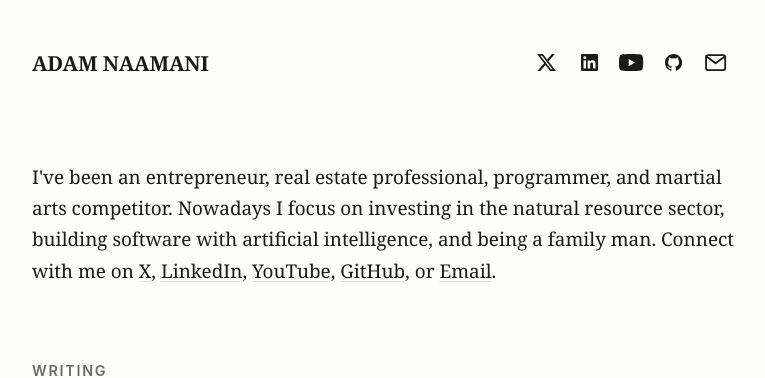
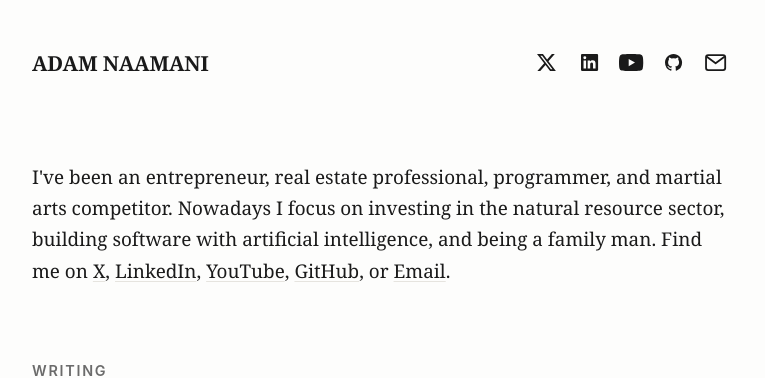
Before and after one commit to adamnaamani/adamnaamani, a Jekyll site: the page built from index.md, in a window 1280 px wide. Shown: the top 378 px of the page, without its empty margins (257-1022 px from the left). Built offline with Jekyll 4.4.1, drawn with Linux system fonts in a browser that asks for light colours.

Commit message:
Fix header social icons clipping at SVG edges.
Set overflow visible on header nav SVGs. Update home intro phrasing and fix wording.

Made-with: Cursor

```diff
--- a/_config.yml
+++ b/_config.yml
@@ -3,7 +3,7 @@ email: adamnaamani@gmail.com
 description: >-
   I've been an entrepreneur, real estate professional, programmer, and martial arts competitor. Nowadays I focus on investing in the natural resource sector, building software with artificial intelligence, and being a family man.
 intro: >-
-  I've been an entrepreneur, real estate professional, programmer, and martial arts competitor. Nowadays I focus on investing in the natural resource sector, building software with artificial intelligence, and being a family man. Connect with me on <a href="https://x.com/adamknaamani">X</a>, <a href="https://www.linkedin.com/in/adamnaamani">LinkedIn</a>, <a href="https://www.youtube.com/@adamnaamani">YouTube</a>, <a href="https://github.com/adamnaamani">GitHub</a>, or <a href="mailto:adamnaamani@gmail.com">Email</a>.
+  I've been an entrepreneur, real estate professional, programmer, and martial arts competitor. Nowadays I focus on investing in the natural resource sector, building software with artificial intelligence, and being a family man. Find me on <a href="https://x.com/adamknaamani">X</a>, <a href="https://www.linkedin.com/in/adamnaamani">LinkedIn</a>, <a href="https://www.youtube.com/@adamnaamani">YouTube</a>, <a href="https://github.com/adamnaamani">GitHub</a>, or <a href="mailto:adamnaamani@gmail.com">Email</a>.
 baseurl: ""
 url: "https://adamnaamani.com"
 lang: en
--- a/assets/css/main.css
+++ b/assets/css/main.css
@@ -140,6 +140,7 @@ body > header nav a svg {
   width: auto;
   height: 0.95rem;
   display: block;
+  overflow: visible;
 }
 body > header nav a:hover { color: var(--accent); }
 
```
